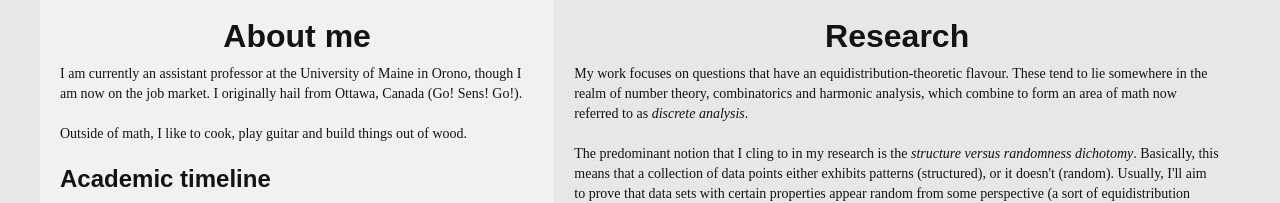
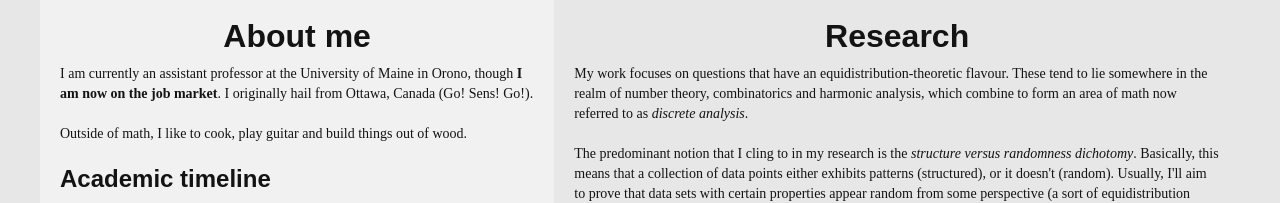
Before and after one commit to brandonhanson/brandonhanson.github.io, a plain HTML site: page index.html in a window 1280 px wide. Shown: the part 335-538 px from the top of the page. Drawn offline with nearby package versions, Linux system fonts and the light colour scheme; a script that the page names is missing.

Commit message:
Update index.html

```diff
--- a/index.html
+++ b/index.html
@@ -42,7 +42,7 @@
         <h2>About me</h2>
         <div class="w-layout-blockcontainer w-container">
           <section>
-            <p class="paragraph">I am currently an assistant professor at the University of Maine in Orono, though I am now on the job market. I originally hail from Ottawa, Canada (Go! Sens! Go!). <br><br>Outside of math, I like to cook, play guitar and build things out of wood.</p>
+            <p class="paragraph">I am currently an assistant professor at the University of Maine in Orono, though <b>I am now on the job market</b>. I originally hail from Ottawa, Canada (Go! Sens! Go!). <br><br>Outside of math, I like to cook, play guitar and build things out of wood.</p>
             <h3>Academic timeline</h3>
           </section>
           <div id="w-node-_9bd73d03-1a83-ec9a-7ce2-e9982d924095-85ad5cdf" class="w-layout-layout quick-stack-3 wf-layout-layout">
```
